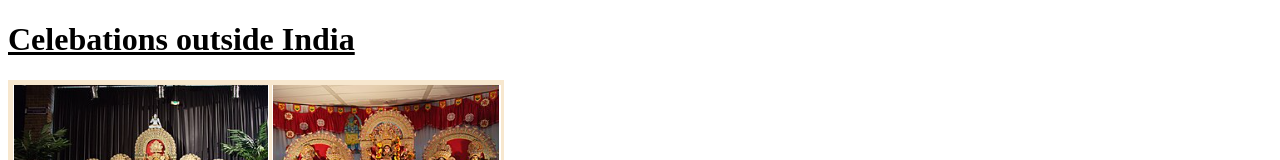
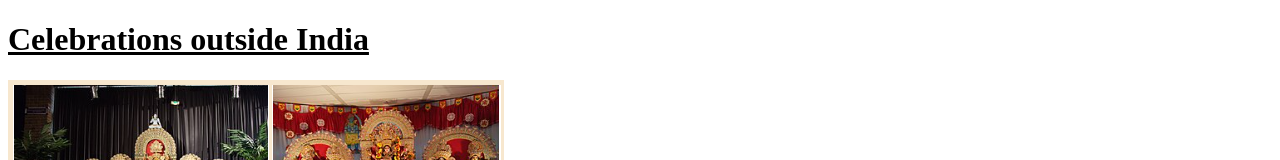
Before and after one commit to DevNiru2704/durga-puja-cloning-wikipedia, a plain HTML site: page public/celebrations-outside-india.html in a window 1280 px wide. Shown: the top 160 px of the page. Drawn offline with Linux system fonts and the light colour scheme.

Commit message:
Update celebrations-outside-india.html

```diff
--- a/public/celebrations-outside-india.html
+++ b/public/celebrations-outside-india.html
@@ -3,10 +3,10 @@
     <head>
         <meta charset="UTF-8">
         <meta name="viewport" content="width=device-width, initial-scale=1.0">
-        <title>Celebations outside India</title>
+        <title>Celebrations outside India</title>
     </head>
     <body>
-        <h1><u>Celebations outside India</u></h1>
+        <h1><u>Celebrations outside India</u></h1>
         <img src="../assets/images/celebrations-outside-india.png" alt="Celebations outside India"/>
         <p>
             Durga Puja is celebrated commonly by both Bangladesh's Bengali and non-Bengali Hindu community. Some Bengali Muslims also take part in
```
